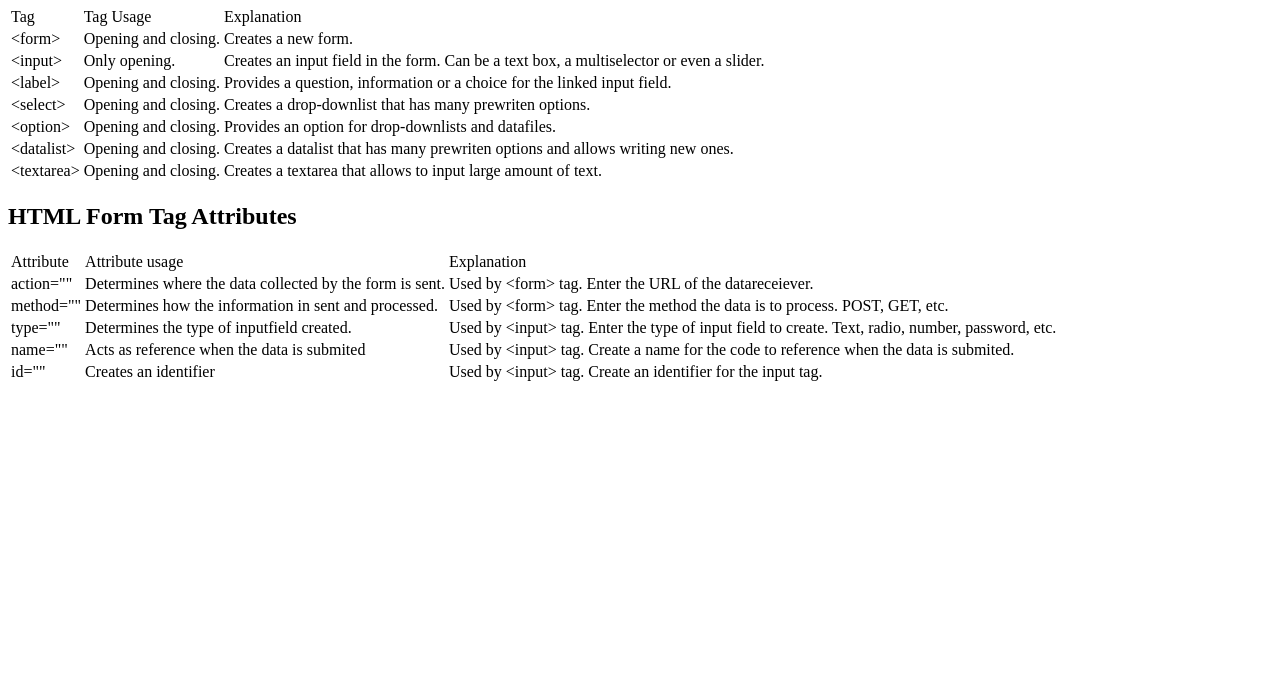
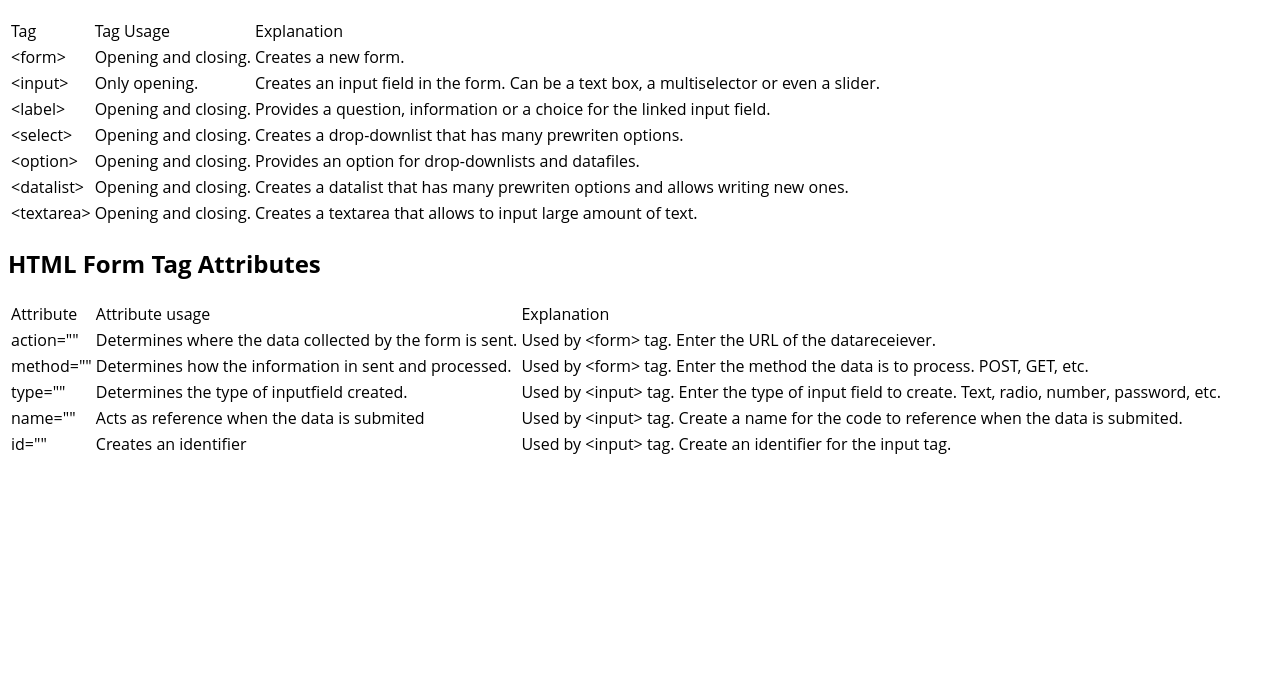
Before and after one commit to Janyka/Janyka.github.io, a plain HTML site: page index.html in a window 1280 px wide. Shown: the part 122-800 px from the top of the page. Drawn offline with Linux system fonts and the light colour scheme.

Commit message:
Add files via upload

```diff
--- a/index.html
+++ b/index.html
@@ -1,6 +1,7 @@
 <!DOCTYPE html>
 <html>
     <head>
+        <link href="css/stylesheet.css" type="text/css" rel="stylesheet">
         <h1>HTML Form Tags And Attributes</h1>
     </head>
     <body>
```
